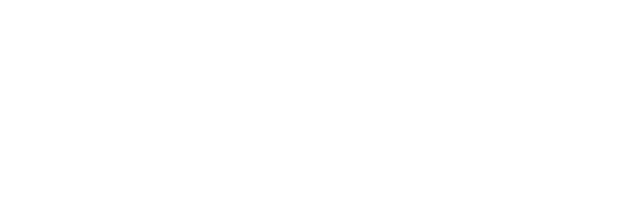
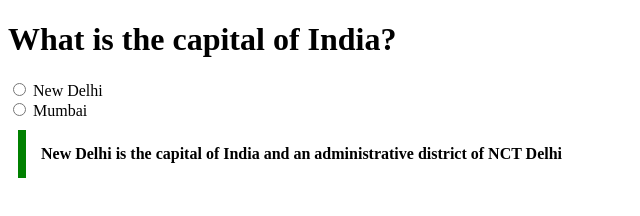
Before and after one commit to acciojob/trivia-Dimpal777, a website: page main.html in a window 1280 px wide. Shown: the whole page, without its empty margins (0-640 px from the left). Drawn offline with Linux system fonts and the light colour scheme.

Commit message:
trivia..

```diff
--- a/main.html
+++ b/main.html
@@ -8,6 +8,15 @@
 
 <body>
 	<!-- the entire body must be written by student -->
+	<h1>What is the capital of India?</h1>
+	<!-- <br> -->
+	<input type="radio" id="html" name="Cities" value="html">
+		<label for="New Delhi">New Delhi</label><br>
+	<input type="radio" id="html" name="Cities" value="html">
+		<label for="Mumbai">Mumbai</label><br>
+
+	<blockquote id="block" cite="https://en.wikipedia.org/wiki/New_Delhi">New Delhi is the capital of India and an administrative district of NCT Delhi</blockquote>
+
     <script type="text/javascript" src="./script.js">
 </script>
 
--- a/styles.css
+++ b/styles.css
@@ -1,2 +1,10 @@
 
 /* Your CSS Code here. */
+#block {
+    max-width: 600px;
+    margin: 10px;
+    padding: 15px;
+    border-left: 8px solid green;
+    background-color: #f8fffe"";
+    font-weight: bold;
+}
```
